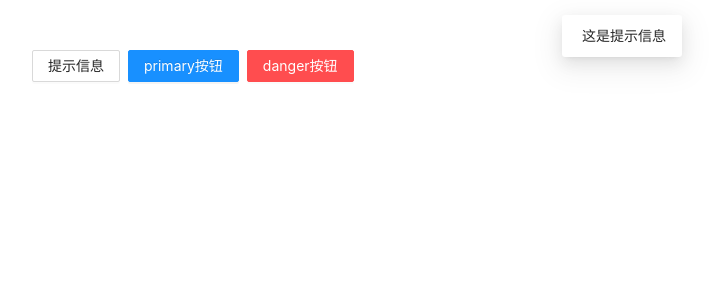
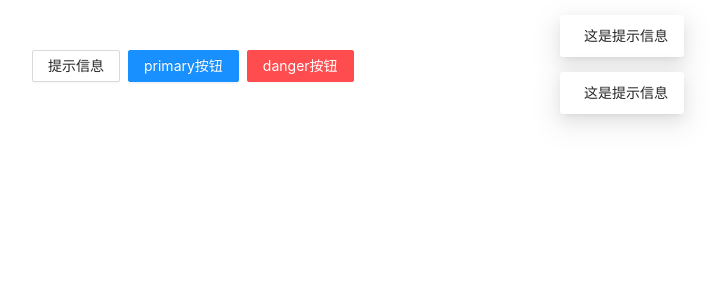
Before and after one commit to 2016035743013/ling-ui, a React (Create React App) app: page / in a window 1280 px wide. Both pictures are taken after a click on the element "提示信息". Shown: the top 300 px of the page, without its empty margins (18-737 px from the left). Built offline with nearby package versions, Linux system fonts and the light colour scheme; a small style sheet from the web is missing.

Commit message:
'完善message组件'

```diff
--- a/src/App.js
+++ b/src/App.js
@@ -14,9 +14,12 @@ class App extends React.Component {
     }
   }
   showMessage = () => {
-    Message.success({
-      text: '这是提示信息'
+    Message.loading({
+      message: '这是提示信息',
+      onClose: () => {
+      }
     })
+    Message.info('这是提示信息')
   }
   render () {
     return (
--- a/src/workspace/components/button/index.scss
+++ b/src/workspace/components/button/index.scss
@@ -35,17 +35,7 @@
     i {
       font-size: 14px;
       color: white;
-      animation: loadingCircle 1s linear infinite;
-      -webkit-animation: loadingCircle 1s linear infinite;
       display: inline-block;
-    }
-    @keyframes loadingCircle {
-      from {
-        transform: rotate(0deg);
-      }
-      to {
-        transform: rotate(360deg);
-      }
     }
   }
 }
--- a/src/workspace/components/icon/index.scss
+++ b/src/workspace/components/icon/index.scss
@@ -2,3 +2,18 @@
   cursor: pointer;
   vertical-align: middle;
 }
+
+i.icon-loading {
+  font-size: 14px;
+  animation: loadingCircle 1s linear infinite;
+  -webkit-animation: loadingCircle 1s linear infinite;
+  display: inline-block;
+}
+@keyframes loadingCircle {
+  from {
+    transform: rotate(0deg);
+  }
+  to {
+    transform: rotate(360deg);
+  }
+}
--- a/src/workspace/components/message/Toast.jsx
+++ b/src/workspace/components/message/Toast.jsx
@@ -21,14 +21,13 @@ export default class Toast extends React.Component {
     this.startTimer();
   }
   componentWillUnmount () {
-    this.stopTimer();
+    this.clearTimer();
   }
-  stopTimer () {
+  clearTimer () {
     clearTimeout(this.timeout);
   }
   onClose () {
-    this.stopTimer();
-
+    this.clearTimer();
     this.setState({
       visible: false
     });
@@ -37,6 +36,9 @@ export default class Toast extends React.Component {
         remove: true
       })
       this.props.willUnmount();
+      if (this.props.onClose instanceof Function) {
+        this.props.onClose();
+      }
     }, 500);
   }
   startTimer () {
@@ -48,29 +50,30 @@ export default class Toast extends React.Component {
   }
   render () {
     const { visible, remove } = this.state
-    const { text, type } = this.props
+    const { message, type } = this.props
     return (
       !remove &&
       <div
         className={
           classNames('ling-toast-wrapper', { 'ling-toast-wrapper-show': visible })
         }
-        onMouseEnter={this.stopTimer.bind(this)}
+        onMouseEnter={this.clearTimer.bind(this)}
         onMouseLeave={this.startTimer.bind(this)}
       >
         <Icon class={type} />
-        <span>{text}</span>
+        <span>{message}</span>
       </div>
     )
   }
 }
 
 Toast.propTypes = {
-  type: PropTypes.oneOf(['success', 'warning', 'info', 'error']),
-  text: PropTypes.oneOfType([PropTypes.string, PropTypes.element]).isRequired,
+  type: PropTypes.oneOf(['success', 'warning', 'info', 'error', 'loading']),
+  message: PropTypes.oneOfType([PropTypes.string, PropTypes.element]).isRequired,
   duration: PropTypes.number,
   customClass: PropTypes.string,
-  iconClass: PropTypes.string
+  iconClass: PropTypes.string,
+  onClose: PropTypes.func
 }
 
 Toast.defaultProps = {
--- a/src/workspace/components/message/css/Toast.scss
+++ b/src/workspace/components/message/css/Toast.scss
@@ -6,7 +6,7 @@
   box-shadow: 0 3px 6px -4px rgba(0, 0, 0, 0.12), 0 6px 16px 0 rgba(0, 0, 0, 0.08), 0 9px 28px 8px rgba(0, 0, 0, 0.05);
   border-radius: 3px;
   padding: 10px 16px;
-  transition: all 0.3s linear;
+  transition: all 0.3s ease;
   opacity: 0;
   transform: translateY(-100%);
   position: relative;
@@ -15,6 +15,7 @@
     vertical-align: middle;
     margin-right: 4px;
     font-size: 15px;
+    margin-right: 8px;
   }
   .icon-warning {
     color: $warningColor;
--- a/src/workspace/components/message/index.jsx
+++ b/src/workspace/components/message/index.jsx
@@ -2,7 +2,16 @@ import React from 'react'
 import ReactDOM from 'react-dom';
 import Toast from './Toast'
 import './css/index.scss'
-export default function Message (props = {}, type) {
+export default function Message (args, type) {
+  let props = {}
+  if (Object.prototype.toString.call(args[0]) === '[object String]') {
+    args[0] && (props.message = args[0])
+    args[1] && (props.duration = args[1])
+    args[2] && (props.onClose = args[2])
+  } else {
+    props = args[0]
+  }
+  props.type = type
   const div = document.createElement('div');
   const messageBox = document.getElementsByClassName('ling-message-content')[0];
   if (messageBox) {
@@ -14,30 +23,18 @@ export default function Message (props = {}, type) {
     messageBox.appendChild(div);
     document.body.appendChild(messageBox);
   }
-  if (typeof props === 'string' || React.isValidElement(props)) {
-    props = {
-      message: props
-    };
-  }
-  if (type) {
-    props.type = type;
-  }
   const component = React.createElement(Toast, Object.assign(props, {
     willUnmount: () => {
       const messageBox = document.getElementsByClassName('ling-message-content')[0];
       ReactDOM.unmountComponentAtNode(div);
       messageBox.removeChild(div);
-
-      if (props.onClose instanceof Function) {
-        props.onClose();
-      }
     }
   }));
   ReactDOM.render(component, div)
 }
 
-['success', 'warning', 'info', 'error'].forEach(type => {
-  Message[type] = (options = {}) => {
-    return Message(options, type);
+['success', 'warning', 'info', 'error', 'loading'].forEach(type => {
+  Message[type] = (...args) => {
+    return Message(args, type);
   };
 });
```
